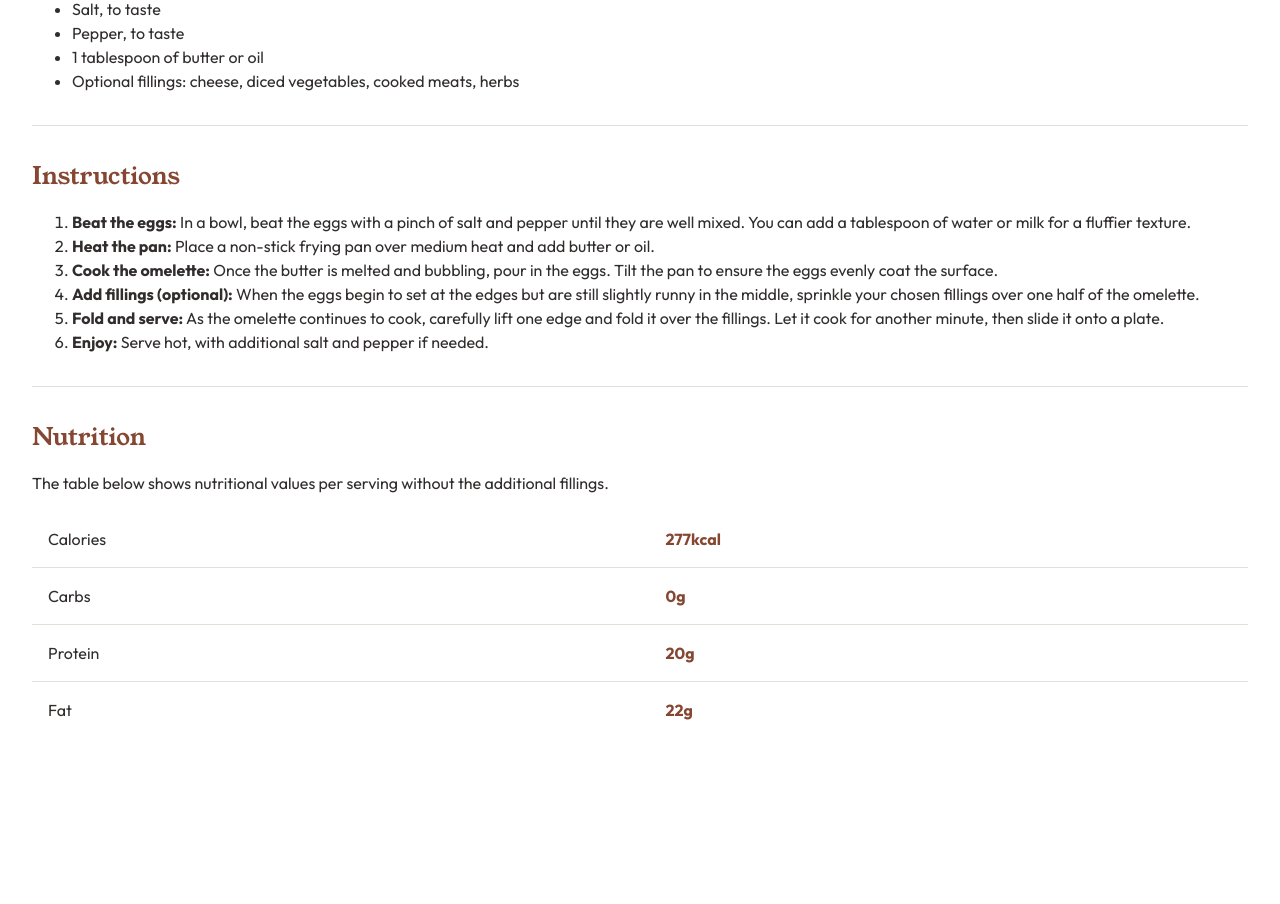
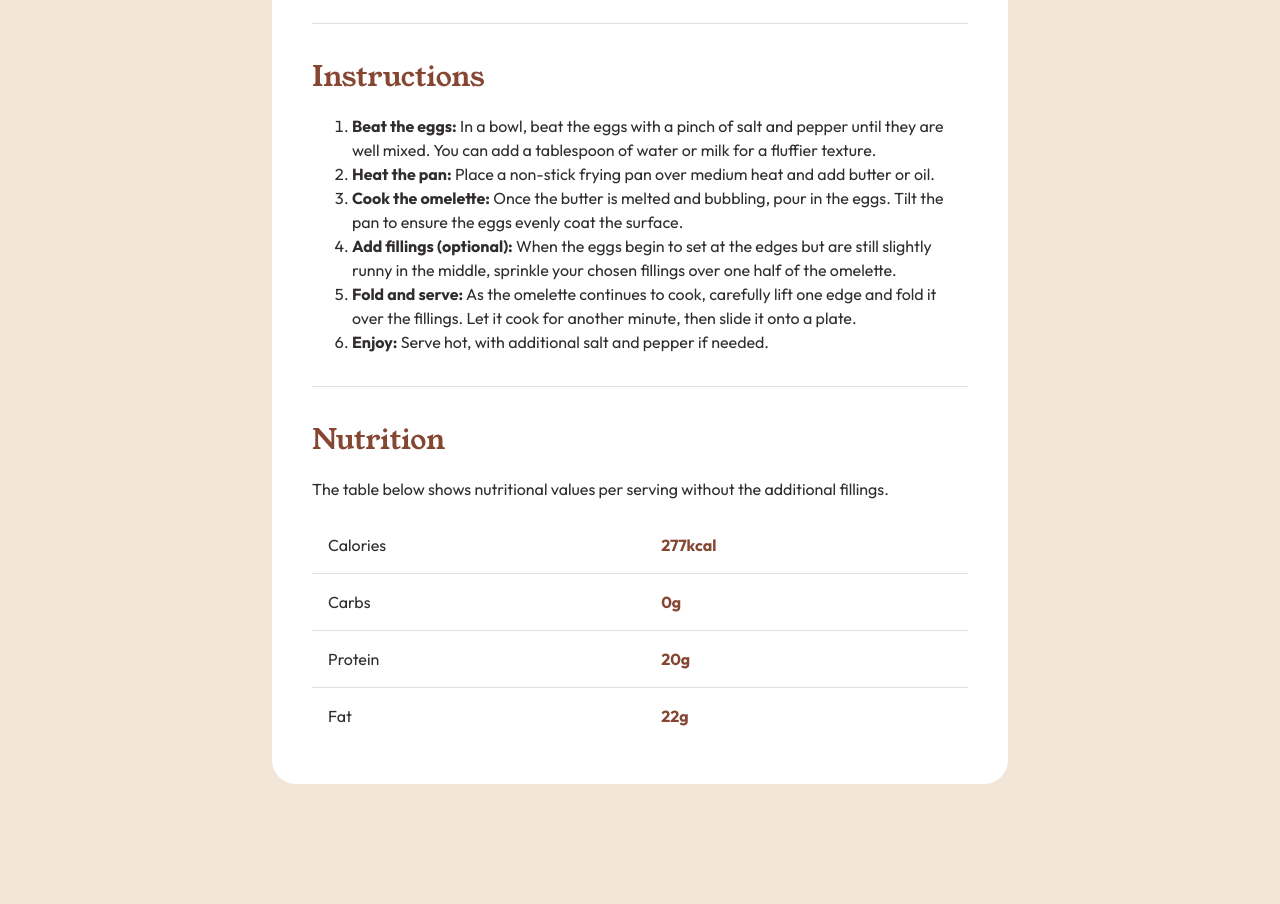
Before and after one commit to thetinyelephant85/FEmentor, a plain HTML site: page recipe-page/index.html in a window 1280 px wide. Shown: the part 1011-1915 px from the top of the page. Before the commit the page ends 1813 px from the top, so only its background shows below. Drawn offline with Linux system fonts and the light colour scheme.

Commit message:
finished styling responsive bp

```diff
--- a/recipe-page/index.html
+++ b/recipe-page/index.html
@@ -9,8 +9,9 @@
     <link rel="stylesheet" href="https://fonts.googleapis.com/css2?family=Outfit:wght@100..900&family=Young+Serif&display=swap">
 </head>
 <body>
+  <main>
     <div class="img-cover"><img src="./images/image-omelette.jpeg" alt="omelette"></div>
-  <main>
+    <div class="content">
       <h1 class="serif">Simple Omelette Recipe</h1>
       <p class="description"> An easy and quick dish, perfect for any meal. This classic omelette combines beaten eggs cooked
         to perfection, optionally filled with your choice of cheese, vegetables, or meats.
@@ -74,6 +75,7 @@
           </tbody>
         </table>
       </section>
+    </div>
   </main>
 </body>
 </html>
--- a/recipe-page/styles.css
+++ b/recipe-page/styles.css
@@ -8,8 +8,8 @@
     --neutral-wenge-brown: hsl(30, 54%, 90%);
     --neutral-dark-charcoal: hsl(24, 5%, 18%);
     --title-l: 2.5rem;
-    --title: 2rem;
-    --title-s: 1.5rem;
+    --title: 2.25rem;
+    --title-s: 1.75rem;
     --body-m: 1.25rem;
     --w-semibold: 600;
     --w-bold: 700;
@@ -38,6 +38,7 @@
     -webkit-font-smoothing: antialiased;
     font-family: 'Outfit', sans-serif;
     color: var(--neutral-dark-charcoal);
+    background-color: var(--neutral-wenge-brown);
   }
   /*
     5. Improve media defaults
@@ -97,7 +98,12 @@
     height: 1px;
   }
 
+
   main {
+    background-color: var(--neutral-white);
+  }
+
+  .content {
     padding: 2rem;
   }
 
@@ -109,6 +115,13 @@
     padding: 1rem;
     background-color: var(--neutral-rose-white);
     border-radius: 8px;
+  }
+
+  ul {
+    display: flex;
+    flex-direction: column;
+    justify-content: center;  /* vertically centered is not working */
+    align-items: flex-start;
   }
 
   .table-description {
@@ -137,3 +150,28 @@
   td {
     padding: 1rem;
   }
+
+  @media only screen and (min-width:768px){
+
+    main {
+      margin: 120px auto;
+      max-width: 736px;
+      border-radius: 24px;
+    }
+
+    img {
+      padding: 2.5rem 2.5rem 0 2.5rem; /* border radius is not working due to padding. To review img size */
+    }
+
+    .content {
+      padding: 2.5rem;
+    }
+
+    h1 {
+      font-size: var(--title-l);
+    }
+
+    .nutritions {
+      margin-bottom: 0;
+    }
+  }
```
Lines whose indentation alone changed are shown as unchanged.
